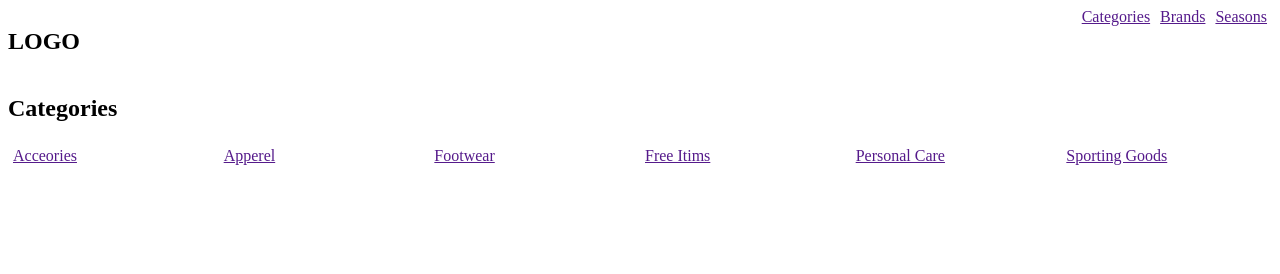
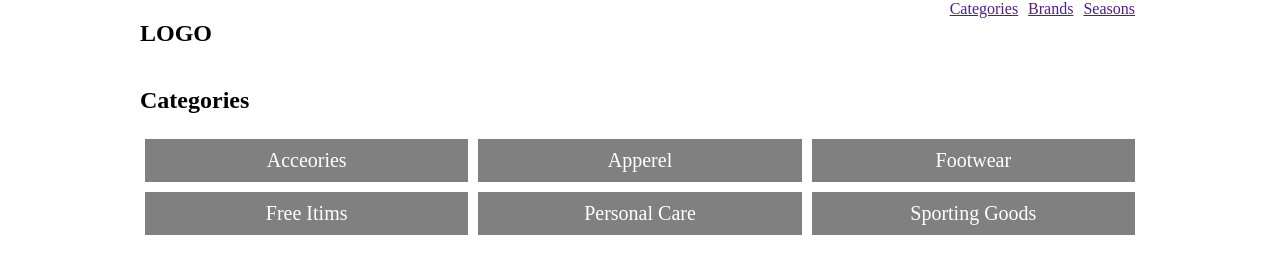
Before and after one commit to jest0003/statisk_site, a plain HTML site: page index.html in a window 1280 px wide. Drawn offline with Linux system fonts and the light colour scheme.

Commit message:
lidt mere added

```diff
--- a/index.html
+++ b/index.html
@@ -15,12 +15,12 @@
       </section>
       <h2>Categories</h2>
       <section class="grid-3_2">
-        <a href="">Acceories</a>
-        <a href="">Apperel</a>
-        <a href="">Footwear</a>
-        <a href="">Free Itims</a>
-        <a href="">Personal Care</a>
-        <a href="">Sporting Goods</a>
+        <a class="cat_but" href="">Acceories</a>
+        <a class="cat_but" href="">Apperel</a>
+        <a class="cat_but" href="">Footwear</a>
+        <a class="cat_but" href="">Free Itims</a>
+        <a class="cat_but" href="">Personal Care</a>
+        <a class="cat_but" href="">Sporting Goods</a>
       </section>
     </main>
     <footer></footer>
--- a/layout.css
+++ b/layout.css
@@ -1,6 +1,24 @@
+html,
+body {
+ margin: 0;
+  padding: 0;
+  width: 100%;
+  max-width: 1000px;
+  box-sizing: border-box;
+}
+html {
+  display: table;
+  margin: auto;
+}
+body {
+  display: flex;
+  flex-direction: column;
+  justify-content: flex-start;
+}
+
 .grid-3_2 {
     display: grid;
-    grid-template-columns: repeat(auto-fit, minmax(200px, 1fr));
+    grid-template-columns: repeat(auto-fit, minmax(300px, 1fr));
 }
 .flex_r_inbetween {
     display: flex;
@@ -10,4 +28,14 @@
 
 a {
     padding: 5px;
+
 }
+.cat_but {
+    background-color: gray;
+    margin: 5px;
+    text-align: center;
+    text-decoration: none;
+    color: white;
+    padding: 10px;
+    font-size: 20px;
+}
```
